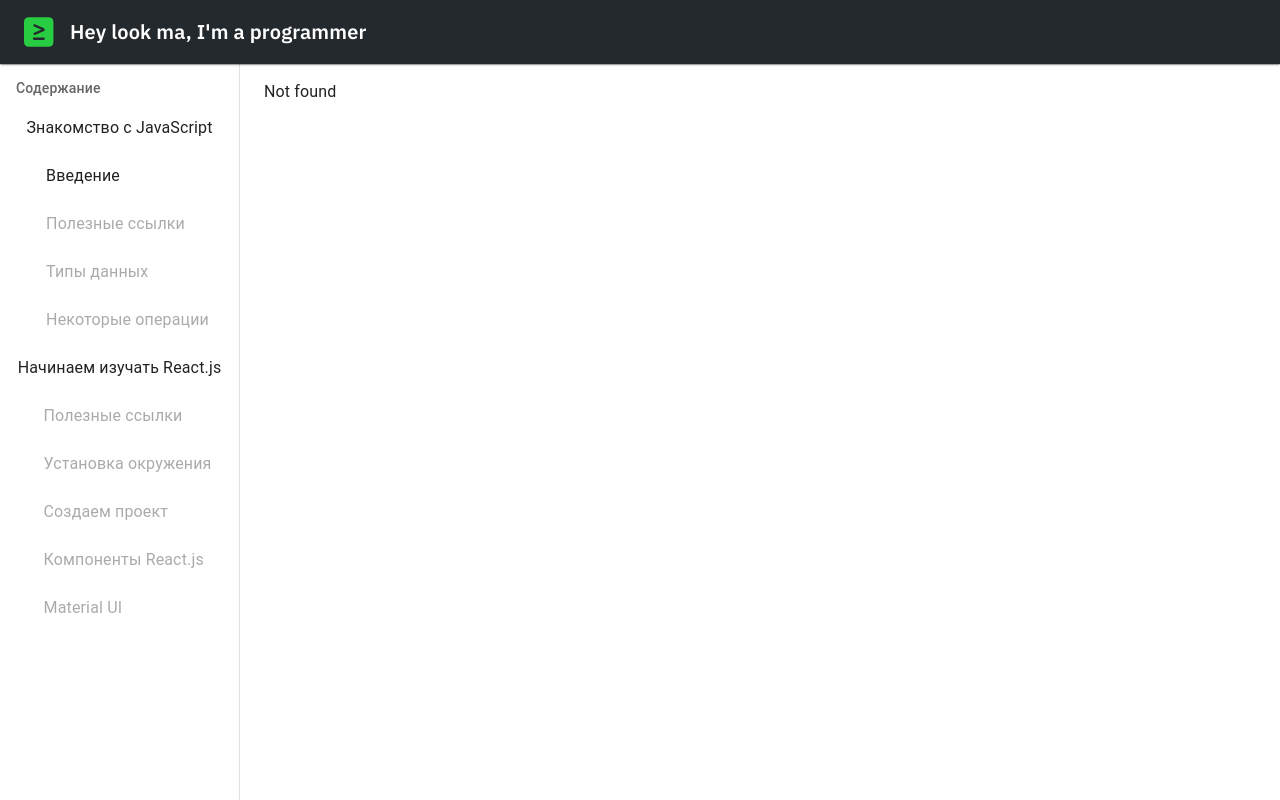
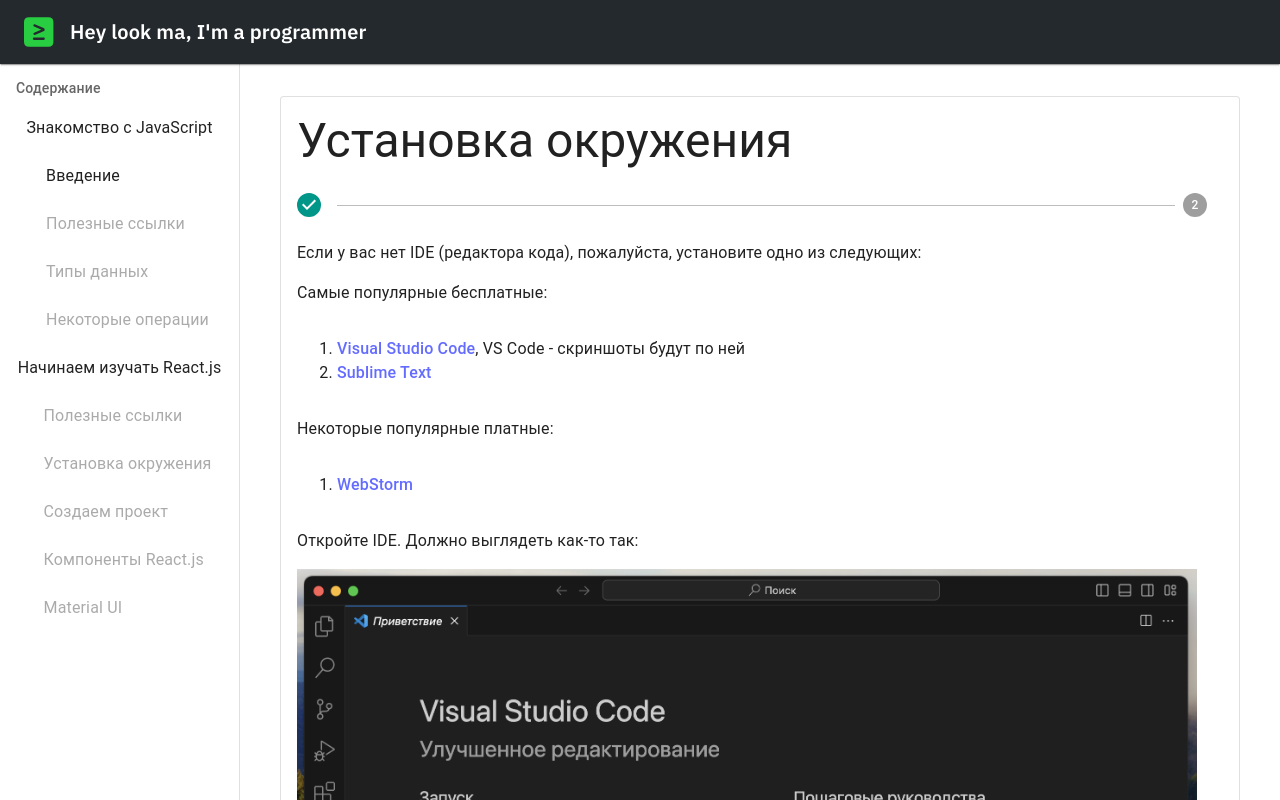
Before and after one commit to t-pyrope/react-course, a React (Vite) app: page /react-beginners/step-6 in a window 1280 px wide. Shown: the top 800 px of the page. Built offline with nearby package versions, Linux system fonts and the light colour scheme.

Commit message:
Add content

```diff
--- a/src/main.tsx
+++ b/src/main.tsx
@@ -11,6 +11,7 @@
 import { Step3 } from "./pages/react-beginners/Step3";
 import { Step4 } from "./pages/react-beginners/Step4";
 import { Step5 } from "./pages/react-beginners/Step5";
+import { Step6 } from "./pages/react-beginners/Step6";
 import "./index.css";
 
 const router = createBrowserRouter([
@@ -29,6 +30,7 @@
           { path: "step-3", Component: Step3 },
           { path: "step-4", Component: Step4 },
           { path: "step-5", Component: Step5 },
+          { path: "step-6", Component: Step6 },
           { path: "*", Component: ReactBeginnerNotFound },
         ],
       },
--- a/src/pages/react-beginners/Step2.tsx
+++ b/src/pages/react-beginners/Step2.tsx
@@ -1,20 +1,25 @@
 import { Typography } from "@mui/material";
-
-import { StepContainer } from "./StepContainer.tsx";
 import { useEffect } from "react";
 import { useOutletContext } from "react-router";
-import { ReactBeginnerContextProps } from "../ReactBeginnerLayout.tsx";
-import { BackForwardButtons } from "../../components/BackForwardButtons.tsx";
+
+import { StepContainer } from "./StepContainer";
+import { StepNotOpened } from "./StepNotOpened";
+import { ReactBeginnerContextProps } from "../ReactBeginnerLayout";
+import { BackForwardButtons } from "../../components/BackForwardButtons";
 
 export const Step2 = () => {
   const { progress, setProgress } =
     useOutletContext<ReactBeginnerContextProps>();
 
   useEffect(() => {
-    if (!progress.includes("step-3-1")) {
+    if (progress.includes("step-2") && !progress.includes("step-3-1")) {
       setProgress([...progress, "step-3-1"]);
     }
   }, [progress, setProgress]);
+
+  if (!progress.includes("step-2")) {
+    return <StepNotOpened />;
+  }
 
   return (
     <StepContainer title="Полезные ссылки" steps={[0]} activeStep={0}>
--- a/src/pages/react-beginners/Step3.tsx
+++ b/src/pages/react-beginners/Step3.tsx
@@ -8,7 +8,8 @@
 import { Step3Step4 } from "./Step3/Step3Step4";
 import { Step3Step5 } from "./Step3/Step3Step5";
 import { Step3Step6 } from "./Step3/Step3Step6";
-import { ReactBeginnerContextProps } from "../ReactBeginnerLayout.tsx";
+import { ReactBeginnerContextProps } from "../ReactBeginnerLayout";
+import { StepNotOpened } from "./StepNotOpened";
 
 export const Step3 = () => {
   const [activeStep, setActiveStep] = useState(0);
@@ -24,13 +25,18 @@
     window.scrollTo(0, 0);
   };
 
+  if (!progress.find((step) => step.startsWith("step-3"))) {
+    return <StepNotOpened />;
+  }
+
   return (
     <StepContainer
       title="Типы данных"
       steps={[0, 1, 2, 3, 4, 5]}
       activeStep={activeStep}
-      setActiveStep={setActiveStep}
+      setActiveStep={handleActiveStep}
       checkCompleted={(step) => progress.includes(`step-3-${step + 1}`)}
+      checkEnabled={(step) => step === 0 || progress.includes(`step-3-${step}`)}
     >
       {activeStep === 0 && <Step3Step1 setActiveStep={handleActiveStep} />}
       {activeStep === 1 && <Step3Step2 setActiveStep={handleActiveStep} />}
--- a/src/pages/react-beginners/Step3/Step3Step6.tsx
+++ b/src/pages/react-beginners/Step3/Step3Step6.tsx
@@ -1,7 +1,9 @@
 import { Alert, Box, Button, TextField, Typography } from "@mui/material";
 import { useState } from "react";
+import { useOutletContext } from "react-router";
 
-import { BackForwardButtons } from "../../../components/BackForwardButtons.tsx";
+import { BackForwardButtons } from "../../../components/BackForwardButtons";
+import { ReactBeginnerContextProps } from "../../ReactBeginnerLayout";
 
 export const Step3Step6 = ({
   setActiveStep,
@@ -10,9 +12,16 @@
 }) => {
   const [value, setValue] = useState("");
   const [isCorrect, setIsCorrect] = useState<null | false | true>(null);
+  const { progress, setProgress } =
+    useOutletContext<ReactBeginnerContextProps>();
 
   const handleCheck = () => {
-    setIsCorrect(value.trim() === "function");
+    const newIsCorrect = value.trim() === "function";
+    setIsCorrect(newIsCorrect);
+
+    if (newIsCorrect && !progress.includes("step-4-1")) {
+      setProgress([...progress, "step-4-1"]);
+    }
   };
 
   return (
--- a/src/pages/react-beginners/Step4.tsx
+++ b/src/pages/react-beginners/Step4.tsx
@@ -1,10 +1,11 @@
-import { StepContainer } from "./StepContainer.tsx";
 import { useState } from "react";
 import { useOutletContext } from "react-router";
 
 import { ReactBeginnerContextProps } from "../ReactBeginnerLayout";
+import { StepContainer } from "./StepContainer";
 import { Step4Step1 } from "./Step4/Step4Step1";
 import { Step4Step2 } from "./Step4/Step4Step2";
+import { StepNotOpened } from "./StepNotOpened";
 
 export const Step4 = () => {
   const [activeStep, setActiveStep] = useState(0);
@@ -14,19 +15,31 @@
   const handleActiveStep = (step: number) => {
     const newStepName = `step-4-${step + 1}`;
     if (!progress.includes(newStepName)) {
-      setProgress([...progress, newStepName]);
+      const newProgress = [...progress, newStepName];
+
+      if (step === 1 && !progress.includes("step-5")) {
+        newProgress.push("step-5");
+      }
+
+      setProgress(newProgress);
     }
+
     setActiveStep(step);
     window.scrollTo(0, 0);
   };
+
+  if (!progress.find((step) => step.startsWith("step-4"))) {
+    return <StepNotOpened />;
+  }
 
   return (
     <StepContainer
       title="Некоторые операции"
       steps={[0, 1]}
       activeStep={activeStep}
-      setActiveStep={setActiveStep}
+      setActiveStep={handleActiveStep}
       checkCompleted={(step) => progress.includes(`step-4-${step + 1}`)}
+      checkEnabled={(step) => step === 0 || progress.includes(`step-4-${step}`)}
     >
       {activeStep === 0 && <Step4Step1 setActiveStep={handleActiveStep} />}
       {activeStep === 1 && <Step4Step2 setActiveStep={handleActiveStep} />}
--- a/src/pages/react-beginners/Step4/Step4Step1.tsx
+++ b/src/pages/react-beginners/Step4/Step4Step1.tsx
@@ -19,9 +19,9 @@
       <JustCode
         code={[
           `const helloWord = "Добро пожаловать";`,
-          `const helloWord = "Добро пожаловать";`,
+          `const name = "Петя";`,
           ``,
-          `const helloMessage = \`\${name}, \${helloWord}\`; // "Добро пожаловать, Петя"`,
+          `const helloMessage = \`\${helloWord}, \${name}\`; // "Добро пожаловать, Петя"`,
         ].join("\n")}
       />
       <Typography>
--- a/src/pages/react-beginners/Step5.tsx
+++ b/src/pages/react-beginners/Step5.tsx
@@ -1,3 +1,59 @@
+import { useEffect } from "react";
+import { useOutletContext } from "react-router";
+
+import { StepContainer } from "./StepContainer";
+import { StepNotOpened } from "./StepNotOpened";
+import { BackForwardButtons } from "../../components/BackForwardButtons";
+import { ReactBeginnerContextProps } from "../ReactBeginnerLayout";
+
 export const Step5 = () => {
-  return <>Hi</>;
+  const { progress, setProgress } =
+    useOutletContext<ReactBeginnerContextProps>();
+  const isStepEnabled = progress.includes("step-5");
+
+  useEffect(() => {
+    if (isStepEnabled && !progress.includes("step-6-1")) {
+      setProgress([...progress, "step-6-1"]);
+    }
+  }, [isStepEnabled, progress, setProgress]);
+
+  if (!isStepEnabled) {
+    return <StepNotOpened />;
+  }
+
+  return (
+    <StepContainer title="Полезные ссылки" steps={[0]} activeStep={0}>
+      <ol>
+        <li>
+          <a
+            href="https://react.dev/"
+            target="_blank"
+            rel="noopener noreferrer"
+          >
+            React: The library for web and native user interfaces
+          </a>{" "}
+          - документация React.js. Понятно, с примерами написана
+        </li>
+        <li>
+          <a href="https://vite.dev/" target="_blank" rel="noopener noreferrer">
+            Vite.js | Next Generation Frontend Tooling
+          </a>{" "}
+          (документация) - будем использовать его для создания приложения на
+          React.js. Он дает минимальную настройку React.js
+        </li>
+        <li>
+          <a
+            href="https://mui.com/material-ui/getting-started/"
+            target="_blank"
+            rel="noopener noreferrer"
+          >
+            Material UI - Overview
+          </a>{" "}
+          - будем использовать их компоненты, чтобы особо не заморачиваться с
+          HTML, CSS. Его также используют во многих коммерческих проектах
+        </li>
+      </ol>
+      <BackForwardButtons href="/react-beginners/step-6" />
+    </StepContainer>
+  );
 };
--- /dev/null
+++ b/src/pages/react-beginners/Step6.tsx
@@ -0,0 +1,36 @@
+import { useState } from "react";
+import { useOutletContext } from "react-router";
+
+import { ReactBeginnerContextProps } from "../ReactBeginnerLayout";
+import { StepContainer } from "./StepContainer";
+import { Step6Step1 } from "./Step6/Step6Step1";
+import { Step6Step2 } from "./Step6/Step6Step2";
+
+export const Step6 = () => {
+  const [activeStep, setActiveStep] = useState(0);
+  const { progress, setProgress } =
+    useOutletContext<ReactBeginnerContextProps>();
+
+  const handleActiveStep = (step: number) => {
+    const newStepName = `step-6-${step + 1}`;
+    if (!progress.includes(newStepName)) {
+      setProgress([...progress, newStepName]);
+    }
+    setActiveStep(step);
+    window.scrollTo(0, 0);
+  };
+
+  return (
+    <StepContainer
+      title="Установка окружения"
+      steps={[0, 1]}
+      activeStep={activeStep}
+      setActiveStep={handleActiveStep}
+      checkEnabled={() => true}
+      checkCompleted={(step) => step === 0 || progress.includes(`step-6-${step + 1}`)}
+    >
+      {activeStep === 0 && <Step6Step1 setActiveStep={handleActiveStep} />}
+      {activeStep === 1 && <Step6Step2 setActiveStep={handleActiveStep} />}
+    </StepContainer>
+  );
+};
--- /dev/null
+++ b/src/pages/react-beginners/Step6/Step6Step1.tsx
@@ -0,0 +1,47 @@
+import { Typography } from "@mui/material";
+
+import { BackForwardButtons } from "../../../components/BackForwardButtons";
+
+export const Step6Step1 = ({
+  setActiveStep,
+}: {
+  setActiveStep: (step: number) => void;
+}) => {
+  return (
+    <>
+      <Typography>
+        Если у вас нет IDE (редактора кода), пожалуйста, установите одно из
+        следующих:
+      </Typography>
+      <Typography>Самые популярные бесплатные:</Typography>
+      <ol>
+        <li>
+          <a
+            href="https://code.visualstudio.com/download"
+            target="_blank"
+            rel="noopener noreferrer"
+          >
+            Visual Studio Code
+          </a>
+          , VS Code - скриншоты будут по ней
+        </li>
+        <li>
+          <a href="https://www.sublimetext.com/">Sublime Text</a>
+        </li>
+      </ol>
+      <Typography>Некоторые популярные платные:</Typography>
+      <ol>
+        <li>
+          <a href="https://www.jetbrains.com/webstorm/">WebStorm</a>
+        </li>
+      </ol>
+      <Typography>Откройте IDE. Должно выглядеть как-то так:</Typography>
+      <img
+        src="/vscode.png"
+        alt="vscode"
+        style={{ width: "100%", maxWidth: 900 }}
+      />
+      <BackForwardButtons onHandleForward={() => setActiveStep(1)} />
+    </>
+  );
+};
--- /dev/null
+++ b/src/pages/react-beginners/Step6/Step6Step2.tsx
@@ -0,0 +1,62 @@
+import {
+  Alert,
+  Box,
+  Button,
+  FormControl,
+  FormControlLabel,
+  FormLabel,
+  Radio,
+  RadioGroup,
+  Typography,
+} from "@mui/material";
+import { useId, useState } from "react";
+
+import { BackForwardButtons } from "../../../components/BackForwardButtons";
+
+export const Step6Step2 = ({
+  setActiveStep,
+}: {
+  setActiveStep: (step: number) => void;
+}) => {
+  const [isCorrect, setIsCorrect] = useState<boolean | null>(null);
+  const [value, setValue] = useState<string>();
+  const formId = useId();
+
+  const handleCheck = () => {
+    setIsCorrect(value === "yes");
+  };
+
+  return (
+    <>
+      <Typography>У вас установлен и открыт IDE?</Typography>
+      {isCorrect === false && (
+        <Alert severity="error">
+          Некоторые ответы неверны, пожалуйста, попробуйте еще раз
+        </Alert>
+      )}
+      {isCorrect && <Alert severity="success">Все верно!</Alert>}
+      <FormControl>
+        <FormLabel id={formId}>У вас установлен и открыт IDE?</FormLabel>
+        <RadioGroup
+          aria-labelledby={formId}
+          value={value}
+          onChange={(e) => setValue(e.target.value)}
+          name="radio-buttons-group"
+        >
+          <FormControlLabel value="yes" control={<Radio />} label="Да" />
+          <FormControlLabel value="no" control={<Radio />} label="Нет" />
+        </RadioGroup>
+      </FormControl>
+      <Box>
+        <Button color="success" variant="contained" onClick={handleCheck}>
+          Проверить
+        </Button>
+      </Box>
+      <BackForwardButtons
+        onHandleForward={() => setActiveStep(2)}
+        onHandleBack={() => setActiveStep(0)}
+        isForwardDisabled={!isCorrect}
+      />
+    </>
+  );
+};
--- a/src/pages/react-beginners/StepContainer.tsx
+++ b/src/pages/react-beginners/StepContainer.tsx
@@ -7,6 +7,7 @@
   steps,
   activeStep,
   checkCompleted,
+  checkEnabled,
   setActiveStep,
 }: {
   title: string;
@@ -14,6 +15,7 @@
   steps: number[];
   activeStep: number;
   checkCompleted?: (step: number) => boolean;
+  checkEnabled?: (step: number) => boolean;
   setActiveStep?: (step: number) => void;
 }) => {
   return (
@@ -39,11 +41,12 @@
         >
           {steps.map((label) => {
             const completed = checkCompleted(label);
+            const enabled = checkEnabled?.(label) ?? false;
 
             return (
               <Step key={label} completed={completed}>
                 <StepButton
-                  disabled={!completed}
+                  disabled={!enabled}
                   onClick={() => setActiveStep(label)}
                   aria-label={`Шаг ${label + 1}`}
                 />
--- /dev/null
+++ b/src/pages/react-beginners/StepNotOpened.tsx
@@ -0,0 +1,21 @@
+import { Button, Typography } from "@mui/material";
+import { useOutletContext } from "react-router";
+
+import { ReactBeginnerContextProps } from "../ReactBeginnerLayout";
+import { StepContainer } from "./StepContainer";
+
+export const StepNotOpened = () => {
+  const { progress } = useOutletContext<ReactBeginnerContextProps>();
+
+  const sortedSteps = progress.sort((a, b) => a.localeCompare(b));
+  const biggestStep = sortedSteps[sortedSteps.length - 1].split("-")[1];
+
+  return (
+    <StepContainer title="Шаг еще не открыт" steps={[0]} activeStep={0}>
+      <Typography>Шаг еще не открыт</Typography>
+      <Button href={`/react-beginners/step-${biggestStep}`}>
+        Вернуться на предыдущий открытый шаг
+      </Button>
+    </StepContainer>
+  );
+};
```
Also changed, not shown: public/vscode.png (added).
